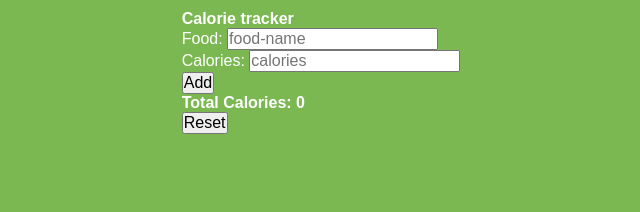
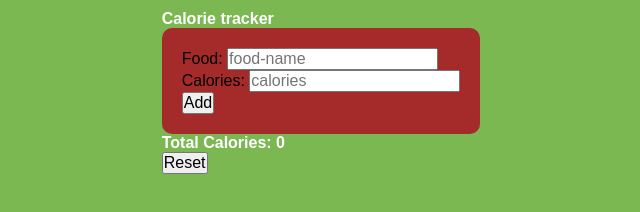
Before and after one commit to derick871/Food_liist, a plain HTML site: page index.html in a window 1280 px wide. Shown: the whole page, without its empty margins (319-959 px from the left). Drawn offline with Linux system fonts and the light colour scheme.

Commit message:
update css file

```diff
--- a/index.html
+++ b/index.html
@@ -13,8 +13,8 @@
         <h1>Calorie tracker</h1>
         <!--------form----->
 
-        <div>
-        <form id="food-form" method="submit">
+        <div id="food-form">
+        <form method="submit">
             <label for="food">Food: </label>
             <input
              type="text"
@@ -27,7 +27,7 @@
             id ="calories"
             placeholder="calories"
             required>  <br>
-            <button type="submit" id="btn">Add</button>
+            <button type="submit" id="btn">Add </button>
         </form>
     </div>
 
--- a/styles.css
+++ b/styles.css
@@ -26,3 +26,9 @@ li button{
     cursor: pointer;
     margin-left: 10px;
 }
+#food-form{
+    background:brown;
+    padding: 20px;
+    border-radius: 10px;
+    color: #000;
+}
```
